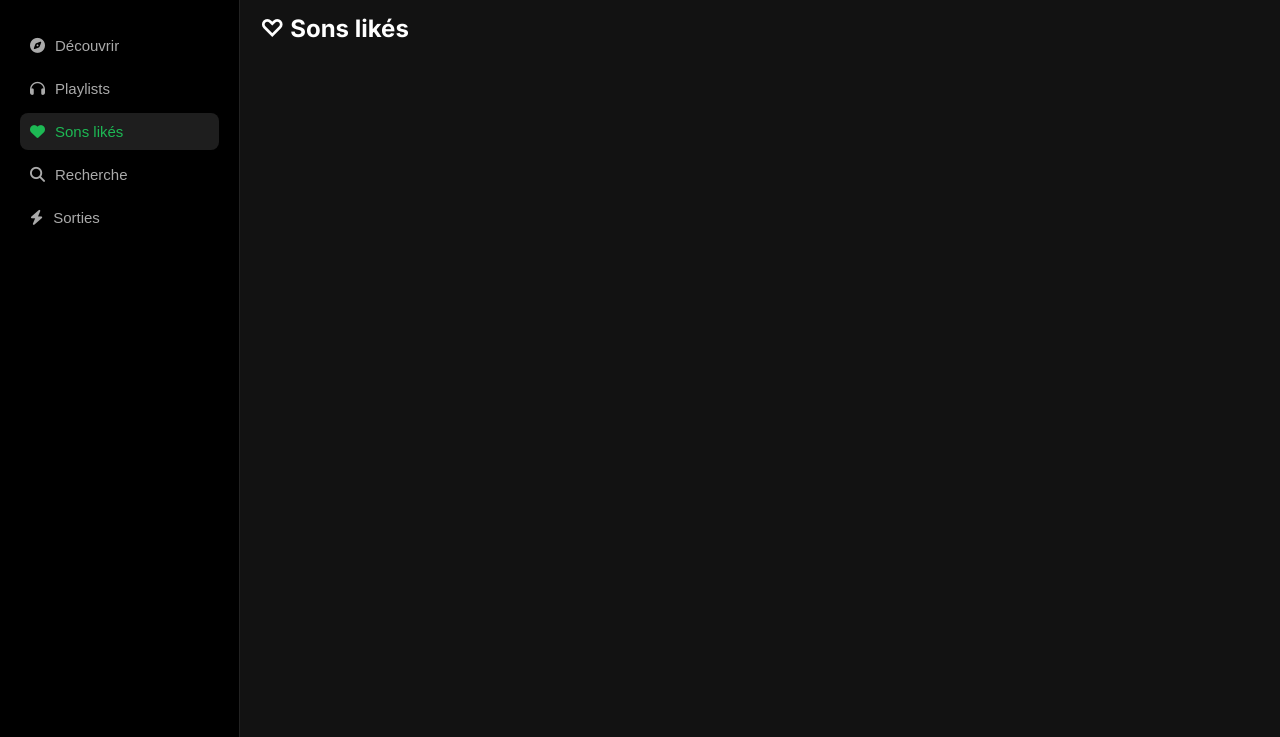
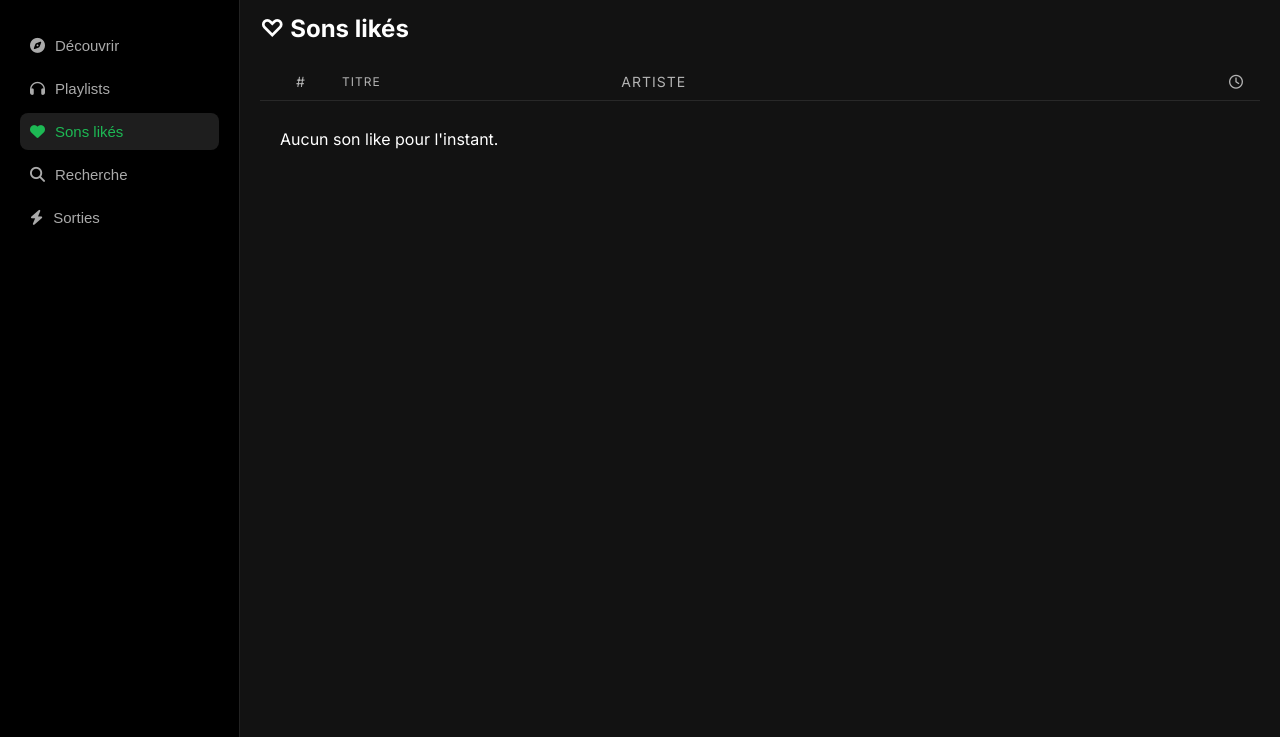
Before and after one commit to CX-Banger/cx-banger-dev, a React app: page index.html in a window 1280 px wide. Both pictures are taken after a click on the button "Sons likés". Shown: the part 63-800 px from the top of the page. Built offline with nearby package versions, Linux system fonts and the light colour scheme.

Commit message:
Update index.html

```diff
--- a/index.html
+++ b/index.html
@@ -158,8 +158,14 @@
 
         <!-- Liked -->
         <section id="page-liked" class="page">
-          <h2>♡ Sons likés</h2>
-          <div id="likedList" class="grid"></div>
+          <h2 style="margin-bottom: 20px;">♡ Sons likés</h2>
+          <div class="tracks-table-header">
+            <div class="track-col-number">#</div>
+            <div class="track-col-title">Titre</div>
+            <div class="track-col-album">Artiste</div>
+            <div class="track-col-duration"><i class="far fa-clock"></i></div>
+          </div>
+          <div id="likedTracks" class="tracks-table-body"></div>
         </section>
 
         <!-- Search -->
```
